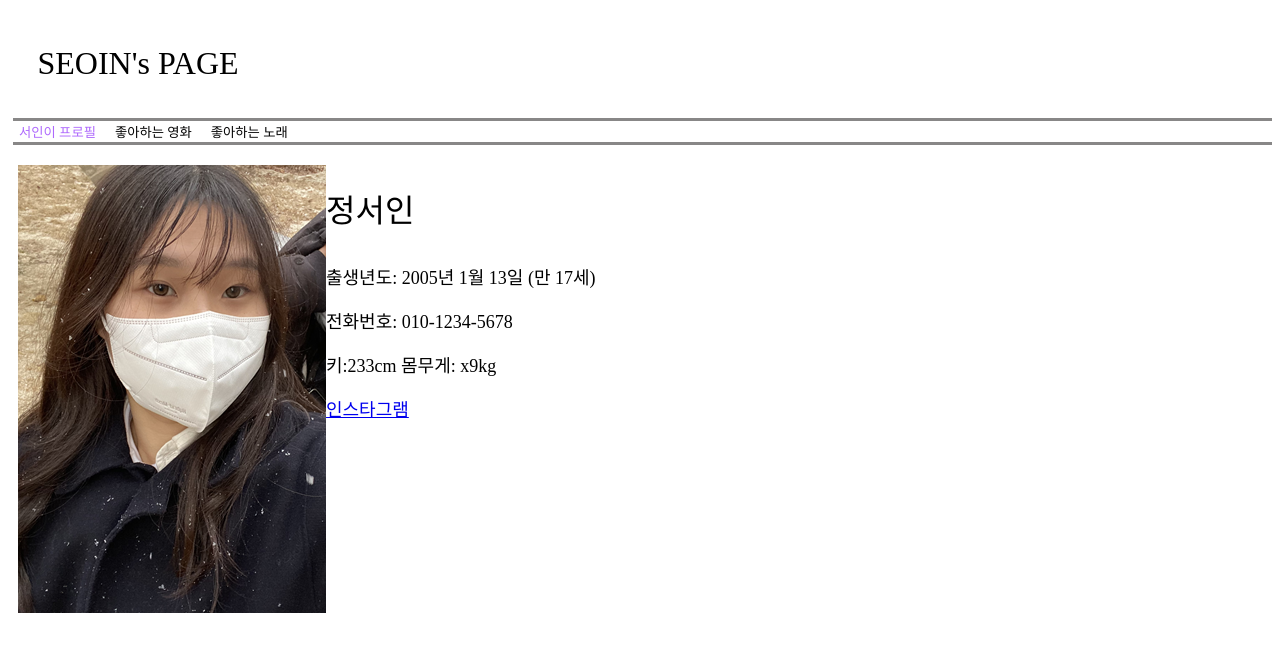
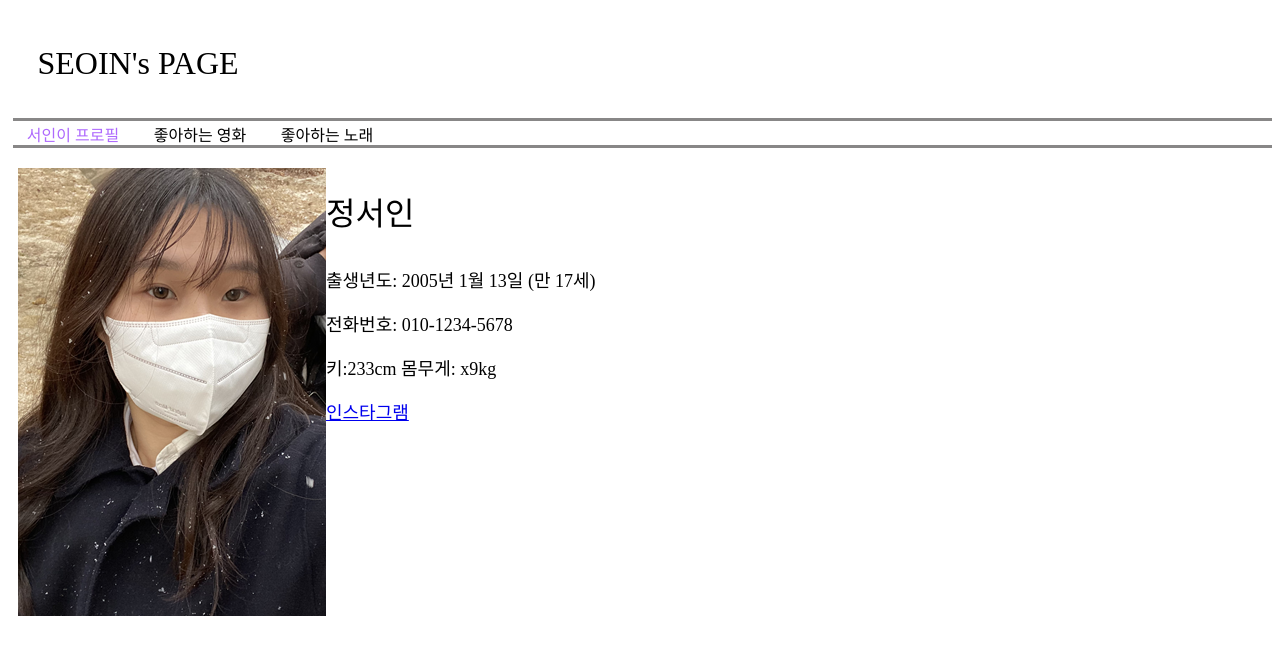
Before and after one commit to dlagkdus/seoinfanpage.github.io, a plain HTML site: page info.html in a window 1280 px wide. Drawn offline with Linux system fonts and the light colour scheme; a web font is replaced by a local one.

Commit message:
Update info.html

```diff
--- a/info.html
+++ b/info.html
@@ -45,6 +45,9 @@
         border:0;
         font-family: '국립박물관문화재단클래식B';
         color:rgb(174, 105, 253);
+        width: 120px;
+        height: 24px;
+        font-size: 16px;
     }
 
     #movie{
@@ -52,6 +55,9 @@
         border: 0;
         margin-left: 3px;
         font-family: '국립박물관문화재단클래식B';
+        width: 120px;
+        height: 24px;
+        font-size: 16px;
     }
 
     #song{
@@ -59,6 +65,9 @@
         border: 0;
         margin-left: 3px;
         font-family: '국립박물관문화재단클래식B';
+        width: 120px;
+        height: 24px;
+        font-size: 16px;
     }
     #movie:hover{
         color: rgb(52, 52, 177);
```
